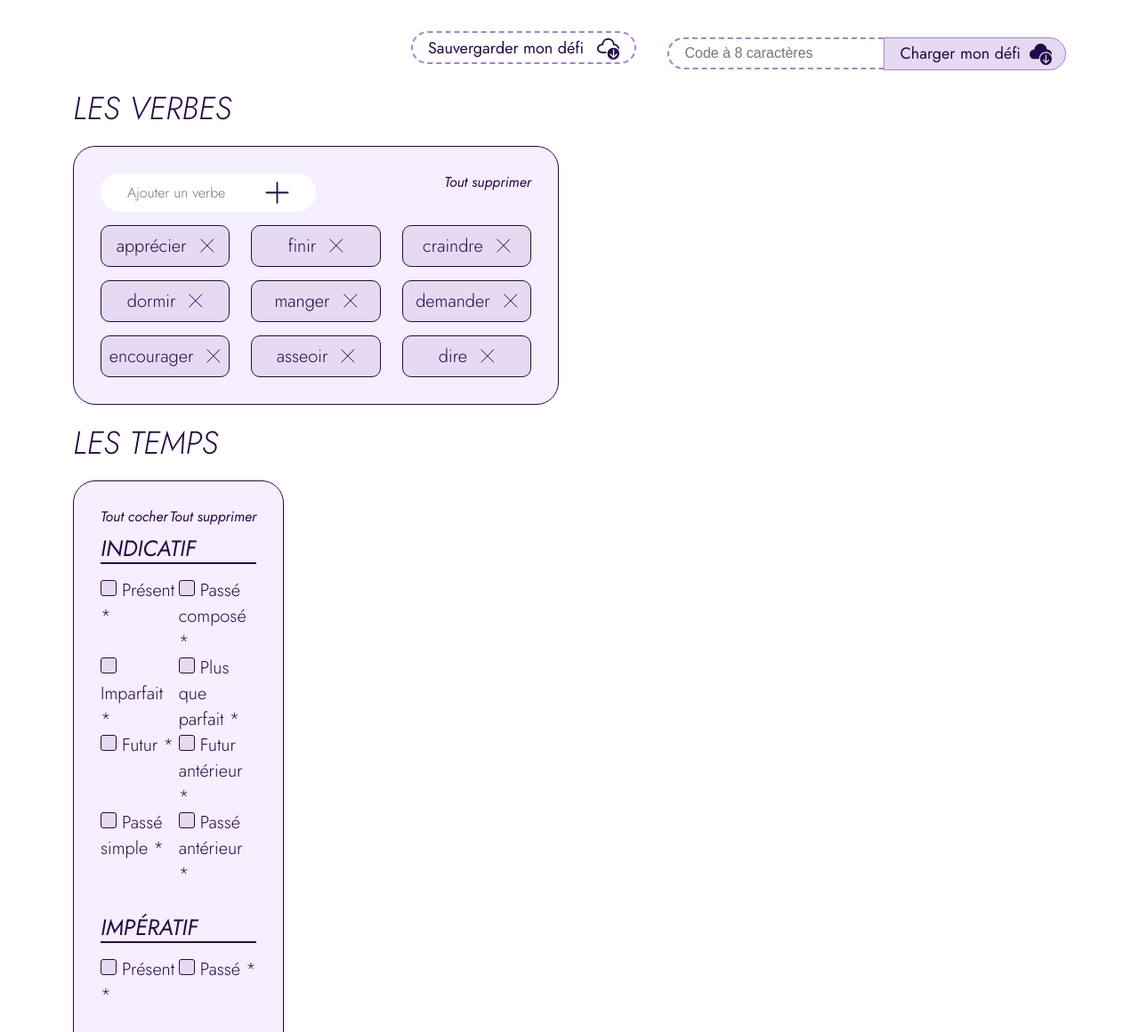
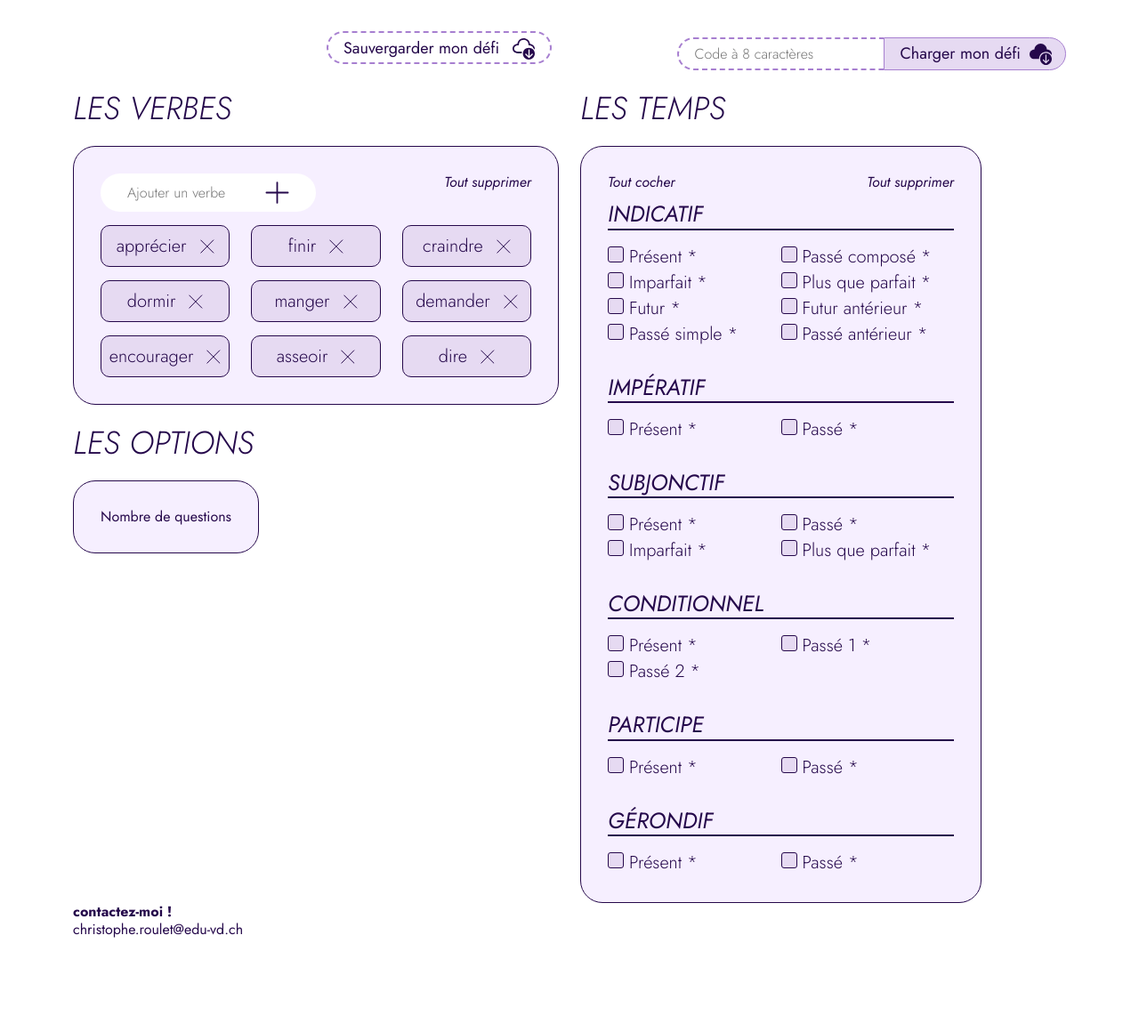
Before and after one commit to anaischassot/tatitotu, a website built with Parcel: page src/index.html in a window 1280 px wide. Shown: the part 107-1267 px from the top of the page at 89% size. After the commit the page ends 1163 px from the top, so only its background shows below. Built offline with nearby package versions, Linux system fonts and the light colour scheme.

Commit message:
corrections html/css

```diff
--- a/src/index.html
+++ b/src/index.html
@@ -87,7 +87,7 @@
         </ul>
       </div>
       <div class="row section-save">
-        <div class="col-3 offset-4">
+        <div class="col-4 offset-3">
           <a href="#" class="save-button">
             Sauvergarder mon défi
             <img src="../img/icon-save.svg" alt="Icone de sauvegarde." />
@@ -168,6 +168,11 @@
               </div>
             </div>
           </div>
+          <h2>les options</h2>
+          <div class="card card-options">
+            <p>Nombre de questions</p>
+          </div>
+        </div>
         <div class="col-5">
           <h2>les temps</h2>
           <div class="card card-times">
@@ -316,7 +321,12 @@
     </div>
     <div class="container">
       <div class="row">
-        <div class="col-12">colonne 7</div>
+        <div class="col-12">
+          <h4>contactez-moi !</h4>
+          <a href="mailto:christophe.roulet@edu-vd.ch"
+            >christophe.roulet@edu-vd.ch</a
+          >
+        </div>
       </div>
     </div>
     <script src="js/main.js" type="module"></script>
--- a/src/scss/modules/_save-button.scss
+++ b/src/scss/modules/_save-button.scss
@@ -15,9 +15,10 @@
   border: dashed #a77fd0;
   border-width: 2px 0px 2px 2px;
   border-radius: 25px 0px 0px 25px;
-  padding: 7px 17px;
+  padding: 5px 17px;
   font-size: 16px;
   font-weight: 300;
+  font-family: jost;
   display: inline-block;
 }
 
```
